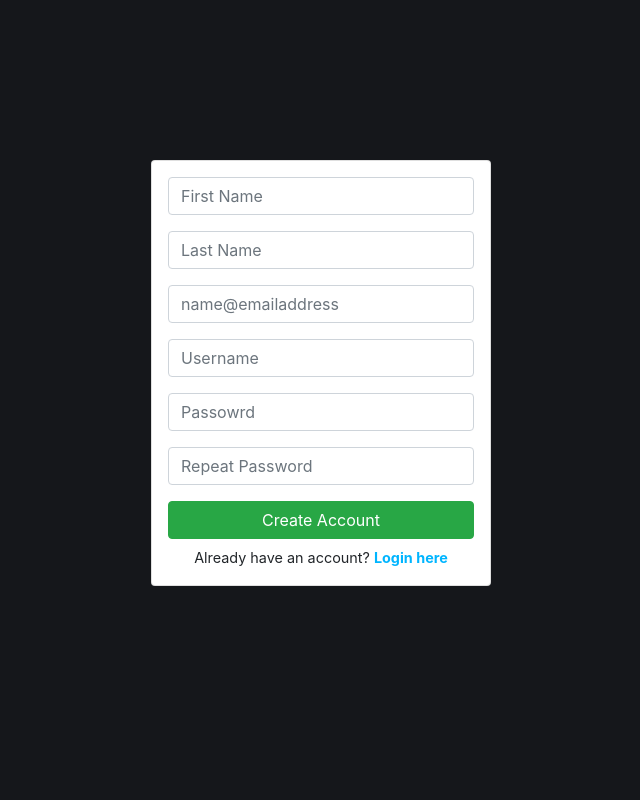
After one commit to joseph-lariosa/ws_rchat, a PHP site: page /signup.php in a window 1280 px wide. The commit adds this page. Shown: the whole page, without its empty margins (319-959 px from the left). Run offline with PHP 8.4, Linux system fonts and the light colour scheme; some libraries are stand-ins or nearby versions.

Commit message:
Login + Signup

```diff
--- a/config.php
+++ b/config.php
@@ -4,7 +4,7 @@ $db['host'] = "localhost";
 $db['username'] = "root";
 $db['password'] = "";
 $db['database'] = "rchat";
-$base_url= 'http://localhost/rchat/';
+$base_url= 'rchat.test';
 $sitename= 'StreamChat';
 
 
--- a/includes/login.php
+++ b/includes/login.php
@@ -20,16 +20,17 @@ if(isset($_POST['login'])) {
         $dbrole = $row['role'];
     }
 
+
     if($username !== $dbusername && $password !== $dbpassword){
         $_SESSION['message']="Either the username or password is incorrect. Please Try Again";
-        header('location:/rchat/login.php');
+        header('location:/login.php');
 
     }else{
         $_SESSION['userID']=$dbuserid;
         $_SESSION['userName']=$dbusername;
         $_SESSION['loggedIn']="TRUE";
         $_SESSION['userRole']=$dbrole;
-        header('location:/rchat/index.php');
+        header('location:/index.php');
     }
 
 }
--- a/index.php
+++ b/index.php
@@ -48,9 +48,9 @@ include('template/header.php');
 				<ul class="nav navbar-nav mr-0 chat-nav-icons">
 					<?php
 					if (isset($_SESSION['loggedIn']) && $_SESSION['loggedIn'] == true) {
-						echo "<li class='nav-item'><a class='nav-link' href='" . $base_url . "/logout.php'><i class='fa fa-sign-out'></i></a></li>";
+						echo "<li class='nav-item'><a class='nav-link' href='/logout.php'><i class='fa fa-sign-out'></i></a></li>";
 					} else {
-						echo "<li class='nav-item'><a class='nav-link' href='" . $base_url . "/login.php'><i class='fa fa-sign-in'></i></a></li>";
+						echo "<li class='nav-item'><a class='nav-link' href='/login.php'><i class='fa fa-sign-in'></i></a></li>";
 					}
 					?>
 				</ul>
@@ -142,7 +142,7 @@ include('template/header.php');
 	jQuery(function($) {
 
 		// Websocket
-		var websocket_server = new WebSocket("ws://localhost:8080/");
+		var websocket_server = new WebSocket("ws://rchat.test:8080/");
 
 		websocket_server.onopen = function(e) {
 			$('#widget-right').load('chat/widget-right.php');
--- a/login.php
+++ b/login.php
@@ -29,7 +29,7 @@
                 <div class="input-login w-100 text-center">
                     <input class="btn btn-primary w-100" type="submit" name="login" value="Login">
                     <div class="link-block mt-2">
-                     Need an account? <a href="signup.php" class="text-dark font-weight-bold">Register here.</a><br>Lost Password
+                     Need an account? <a href="signup.php" class="font-weight-bold">Register here.</a>
                     </div>
 
                 </div>
--- a/logout.php
+++ b/logout.php
@@ -2,4 +2,4 @@
  session_start();
  session_unset();
  session_destroy();
- header('location:' . $base_url . '/index.php');
+ header('location:index.php');
--- /dev/null
+++ b/signup.php
@@ -0,0 +1,55 @@
+<?php
+include('template/header.php');
+include('config.php');
+session_start();
+?>
+  <?php
+    if(isset($_SESSION["username"]))
+    {
+        header('location:index.php');
+    } else  {  ?>
+
+
+<div class="container" id="login-wrapper">
+
+
+        <div class="mx-auto col-lg-4">
+            <div class="card p-3 ">
+                <?php
+                if (isset($_SESSION['message']) ){
+                echo "<div class='alert alert-danger'>".$_SESSION['message']."</div>";
+                unset ($_SESSION['message']);
+                }
+                ?>
+                <form method="POST" class="form" action="includes/signup.php">
+                    <div class="form-group">
+                        <input class="form-control" placeholder="First Name" type="text" name="firstname" required>
+                    </div>
+                    <div class="form-group">
+                        <input class="form-control" placeholder="Last Name" type="text" name="lastname" required>
+                    </div>
+                    <div class="form-group">
+                        <input class="form-control" placeholder="name@emailaddress" type="email" name="email" required>
+                    </div>
+                    <div class="form-group">
+                        <input class="form-control" placeholder="Username" type="text" name="username" required>
+                    </div>
+                    <div class="form-group">
+                        <input class="form-control" placeholder="Passowrd" type="password" name="password" required>
+                    </div>
+                    <div class="form-group">
+                        <input class="form-control" placeholder="Repeat Password" type="password" name="password2" required>
+                    </div>
+                    <div class="input-signup text-center">
+                            <input class="btn-block btn btn-success mb-2" type="submit" name="registration" value="Create Account">
+                            Already have an account? <a class="font-weight-bold" href="login.php">Login here</a>
+
+                        </div>
+
+                </form>
+            </div>
+        </div>
+    <?php }  ?>
+
+</div>
+<?php include('template/footer.php');?>
```
Also changed, not shown: includes/signup.php (added, +57 -0 lines).
